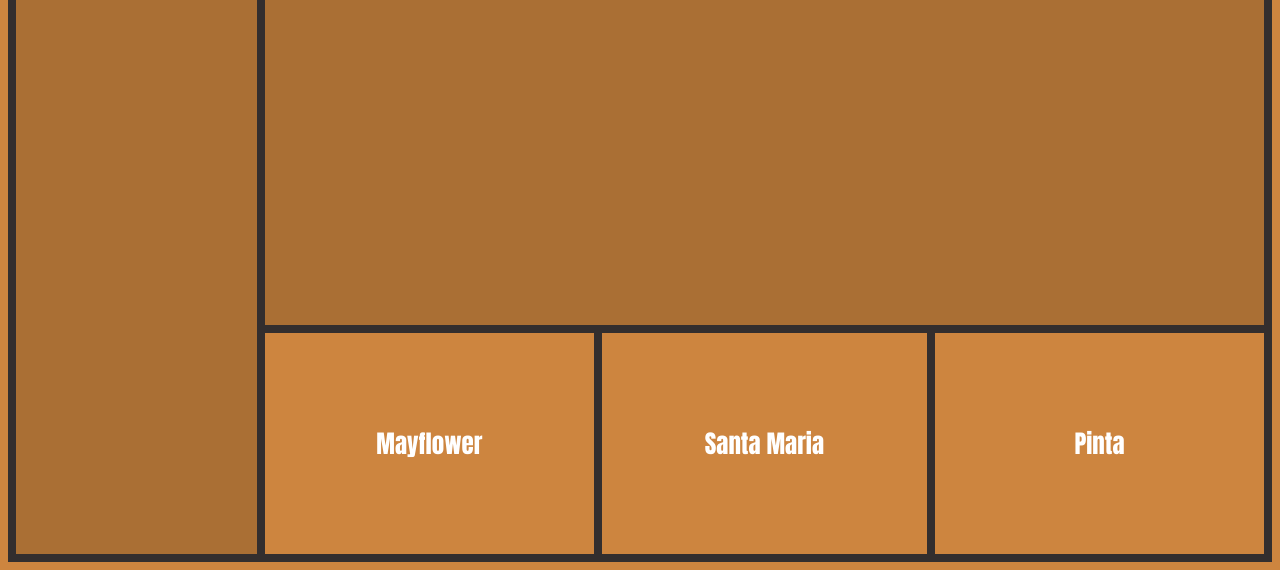
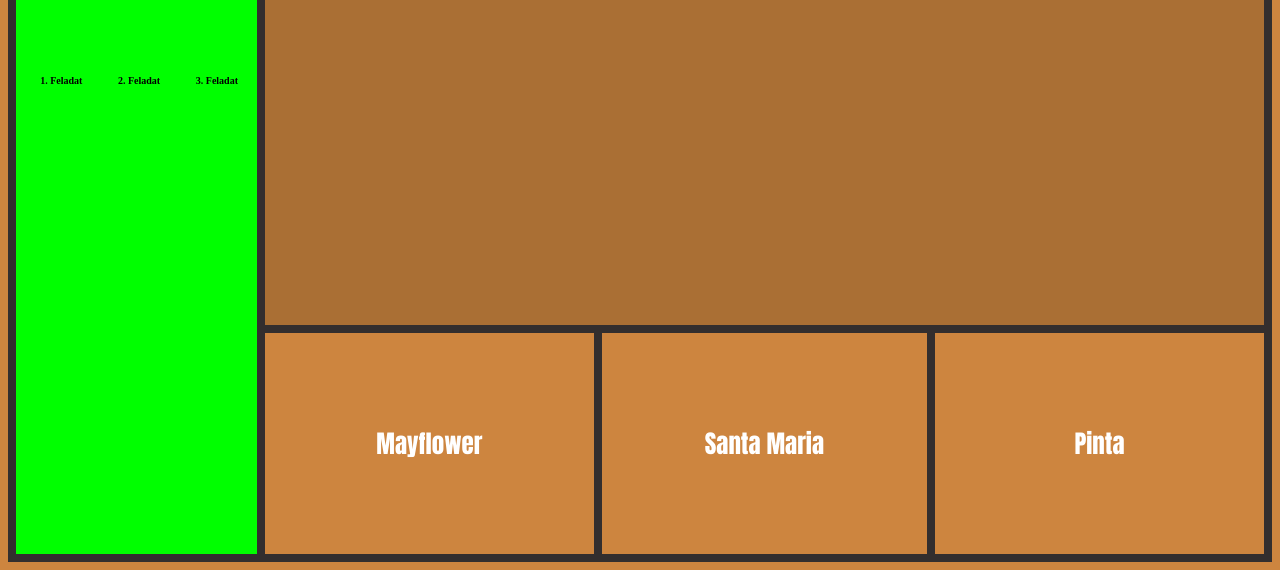
Before and after one commit to bszmihaly/tori-feladat, a plain HTML site: page pages/index.html in a window 1280 px wide. Shown: the part 230-800 px from the top of the page. Drawn offline with Linux system fonts and the light colour scheme.

Commit message:
score added

```diff
--- a/pages/index.html
+++ b/pages/index.html
@@ -20,7 +20,65 @@
                 <div class="labelHolder">
                     <p class="labels">Pontszám</p>
                 </div>
-                <div id="pointCount"></div>
+                <div id="pointCount">
+                    <table id="table">
+                        <tr id="tableHeader">
+                            <th></th>
+                            <th>1. Feladat</th>
+                            <th>2. Feladat</th>
+                            <th>3. Feladat</th>
+                        </tr>
+                        <tr>
+                            <td></td>
+                            <td></td>
+                            <td></td>
+                            <td></td>
+                        </tr >
+                        <tr>
+                            <td></td>
+                            <td></td>
+                            <td></td>
+                            <td></td>
+                        </tr>
+                        <tr>
+                            <td></td>
+                            <td></td>
+                            <td></td>
+                            <td></td>
+                        </tr>
+                        <tr>
+                            <td></td>
+                            <td></td>
+                            <td></td>
+                            <td></td>
+                        </tr>
+                        <tr>
+                            <td></td>
+                            <td></td>
+                            <td></td>
+                            <td></td>
+                        </tr>
+                        <tr>
+                            <td></td>
+                            <td></td>
+                            <td></td>
+                            <td></td>
+                        </tr>
+                        <tr>
+                            <td></td>
+                            <td></td>
+                            <td></td>
+                            <td></td>
+                        </tr>
+                        <tr>
+                            <td></td>
+                            <td></td>
+                            <td></td>
+                            <td></td>
+                        </tr>
+
+                    </table>
+                </div>
             </div>
         </div>
         <div class="inlineArea" id="gameArea">
--- a/style/basicStructure.css
+++ b/style/basicStructure.css
@@ -57,6 +57,11 @@ body{
     height: calc(90% - 16px);
     margin-right: 4px;
 }
+#pointCount{
+    height:calc(100% - 75px);
+    width:100%;
+    background-color:#00FF00;
+}
 #questionFieldFakeBorder{
     top:0;
     left:0;
--- a/style/content.css
+++ b/style/content.css
@@ -9,6 +9,23 @@
     font-size:40px;
     font-family:Impact, fantasy;
     letter-spacing:1px;
+}
+#table{
+    height:100%;
+    width:100%;
+    border-left:none;
+    border-right:none;
+    border-bottom:none;
+    border-top:8px solid #332e2e;
+}
+#tableHeader{
+    border-width:8px;
+    border-color:blue;
+    font-size:10px;
+}
+.tableRow{
+    border:8px solid #332e2e;
+    height:calc(100% / 8);
 }
 #question{
     margin:0;
```
